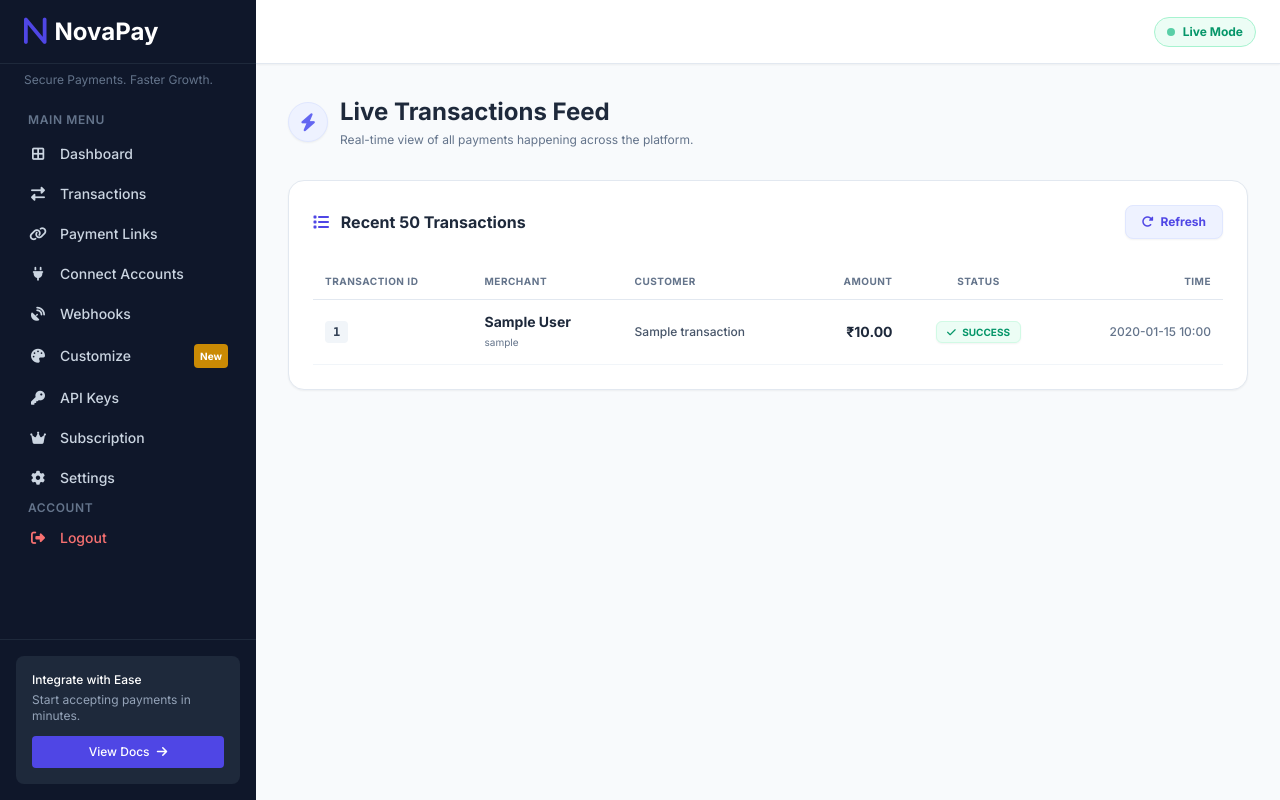
After one commit to KARAMbhaiyaaaa425/KARAN13467GH, a Flask app: page /admin/transactions in a window 1280 px wide. The commit adds this page. Run offline with Flask 3, Linux system fonts and the light colour scheme; the visitor is signed in with stand-in values (Sample User, id 1); tables that the repository leaves empty hold one stand-in row (values such as "Sample post"); some libraries are stand-ins or nearby versions.

Commit message:
Add files via upload

```diff
--- a/templates/admin.html
+++ b/templates/admin.html
@@ -1,4 +1,4 @@
-{% extends 'base.html' %}
+{% extends 'admin_base.html' %}
 
 {% block content %}
 <div class="mb-8 flex items-center gap-3">
--- /dev/null
+++ b/templates/admin_base.html
@@ -0,0 +1,168 @@
+<!DOCTYPE html>
+<html lang="en">
+<head>
+    <meta charset="UTF-8">
+    <meta name="viewport" content="width=device-width, initial-scale=1.0">
+    <title>NovaPay Dashboard</title>
+
+    <!-- Tailwind CSS -->
+    <script src="https://cdn.tailwindcss.com"></script>
+
+    <!-- FontAwesome -->
+    <link rel="stylesheet" href="https://cdnjs.cloudflare.com/ajax/libs/font-awesome/6.4.0/css/all.min.css">
+
+    <!-- Google Fonts -->
+    <link href="https://fonts.googleapis.com/css2?family=Inter:wght@300;400;500;600;700&display=swap" rel="stylesheet">
+
+    <!-- Chart.js -->
+    <script src="https://cdn.jsdelivr.net/npm/chart.js"></script>
+
+    <!-- SweetAlert2 -->
+    <script src="https://cdn.jsdelivr.net/npm/sweetalert2@11"></script>
+
+    <script>
+        tailwind.config = {
+            theme: {
+                extend: {
+                    fontFamily: {
+                        sans: ['Inter', 'sans-serif'],
+                    },
+                    colors: {
+                        sidebar: '#0f172a',
+                        primary: '#4f46e5',
+                        success: '#10b981',
+                        warning: '#f59e0b',
+                        danger: '#ef4444',
+                    }
+                }
+            }
+        }
+    </script>
+    <style>
+        body { font-family: 'Inter', sans-serif; background-color: #f8fafc; }
+        .sidebar-link { transition: all 0.2s ease; }
+        .sidebar-link:hover { background-color: rgba(255,255,255,0.1); color: white; }
+        .sidebar-link.active { background-color: #4f46e5; color: white; border-radius: 0.5rem; }
+        .sidebar-scroll::-webkit-scrollbar { display: none; }
+        .sidebar-scroll { -ms-overflow-style: none; scrollbar-width: none; }
+    </style>
+
+    {% block extra_head %}{% endblock %}
+</head>
+<body class="flex h-screen overflow-hidden">
+
+    <!-- Sidebar -->
+    <aside class="w-64 bg-sidebar text-slate-300 flex flex-col h-full shrink-0">
+        <div class="h-16 flex items-center px-6 border-b border-slate-800">
+            <div class="text-2xl font-bold text-white flex items-center gap-2">
+                <i class="fa-solid fa-n fa-lg text-primary"></i>
+                <span>NovaPay</span>
+            </div>
+        </div>
+        <div class="px-6 py-2 text-xs text-slate-500">Secure Payments. Faster Growth.</div>
+
+                <nav class="flex-1 overflow-y-auto sidebar-scroll px-4 py-4 space-y-1">
+            <div class="mb-2 text-xs font-semibold text-slate-500 uppercase tracking-wider px-3">Main Menu</div>
+
+            <a href="/dashboard" class="sidebar-link {% if request.path == '/dashboard' %}active{% endif %} flex items-center gap-3 px-3 py-2 text-sm font-medium">
+                <i class="fa-solid fa-border-all w-5 text-center"></i> Dashboard
+            </a>
+
+            <a href="/transactions" class="sidebar-link {% if request.path == '/transactions' %}active{% endif %} flex items-center gap-3 px-3 py-2 text-sm font-medium">
+                <i class="fa-solid fa-right-left w-5 text-center"></i> Transactions
+            </a>
+
+            <a href="/payment_links" class="sidebar-link {% if request.path == '/payment_links' %}active{% endif %} flex items-center gap-3 px-3 py-2 text-sm font-medium">
+                <i class="fa-solid fa-link w-5 text-center"></i> Payment Links
+            </a>
+
+
+
+            <a href="/settings" class="sidebar-link flex items-center gap-3 px-3 py-2 text-sm font-medium text-slate-300">
+                <i class="fa-solid fa-plug w-5 text-center"></i> Connect Accounts
+            </a>
+
+            <a href="/webhook_logs" class="sidebar-link {% if request.path == '/webhook_logs' %}active{% endif %} flex items-center gap-3 px-3 py-2 text-sm font-medium">
+                <i class="fa-solid fa-satellite-dish w-5 text-center"></i> Webhooks
+            </a>
+
+            <a href="/customize" class="sidebar-link {% if request.path == '/customize' %}active{% endif %} flex items-center justify-between px-3 py-2 text-sm font-medium text-slate-300">
+                <div class="flex items-center gap-3"><i class="fa-solid fa-palette w-5 text-center"></i> Customize</div>
+                <span class="bg-yellow-600 text-white text-[10px] font-bold px-1.5 py-0.5 rounded">New</span>
+            </a>
+
+            <a href="/api_docs" class="sidebar-link {% if request.path == '/api_docs' %}active{% endif %} flex items-center gap-3 px-3 py-2 text-sm font-medium text-slate-300">
+                <i class="fa-solid fa-key w-5 text-center"></i> API Keys
+            </a>
+
+
+
+            <a href="#" class="sidebar-link flex items-center gap-3 px-3 py-2 text-sm font-medium text-slate-300">
+                <i class="fa-solid fa-crown w-5 text-center"></i> Subscription
+            </a>
+
+
+
+            <a href="/settings" class="sidebar-link {% if request.path == '/settings' %}active{% endif %} flex items-center gap-3 px-3 py-2 text-sm font-medium text-slate-300">
+                <i class="fa-solid fa-gear w-5 text-center"></i> Settings
+            </a>
+
+            <div class="mt-6 mb-2 text-xs font-semibold text-slate-500 uppercase tracking-wider px-3">Account</div>
+            <a href="/logout" class="sidebar-link flex items-center gap-3 px-3 py-2 text-sm font-medium text-red-400 hover:text-red-300">
+                <i class="fa-solid fa-right-from-bracket w-5 text-center"></i> Logout
+            </a>
+        </nav>
+
+        <div class="p-4 border-t border-slate-800">
+            <div class="bg-slate-800 rounded-lg p-4">
+                <p class="text-xs font-medium text-white mb-1">Integrate with Ease</p>
+                <p class="text-xs text-slate-400 mb-3">Start accepting payments in minutes.</p>
+                <button class="w-full bg-primary text-white text-xs font-medium py-2 rounded hover:bg-indigo-700 transition">View Docs <i class="fa-solid fa-arrow-right ml-1"></i></button>
+            </div>
+        </div>
+    </aside>
+
+    <!-- Main Content -->
+    <div class="flex-1 flex flex-col h-full overflow-hidden">
+
+        <header class="h-16 bg-white border-b border-slate-200 flex items-center justify-end px-6 shrink-0 z-10 shadow-sm">
+            <div class="flex items-center gap-2 bg-emerald-50 text-emerald-600 px-3 py-1.5 rounded-full text-xs font-bold border border-emerald-200">
+                <div class="w-2 h-2 rounded-full bg-emerald-500 animate-pulse"></div>
+                Live Mode
+            </div>
+        </header>
+
+        <main class="flex-1 overflow-y-auto p-6 lg:p-8 relative">
+            {% block content %}{% endblock %}
+        </main>
+
+    </div>
+
+
+
+    <script>
+        const pModal = document.getElementById('paymentModal');
+        const pModalContent = document.getElementById('paymentModalContent');
+
+        function showCreatePaymentModal() {
+            pModal.classList.remove('hidden');
+            setTimeout(() => {
+                pModal.classList.remove('opacity-0');
+                pModalContent.classList.remove('scale-95');
+            }, 10);
+        }
+
+        function hideCreatePaymentModal() {
+            pModal.classList.add('opacity-0');
+            pModalContent.classList.add('scale-95');
+            setTimeout(() => {
+                pModal.classList.add('hidden');
+            }, 200);
+        }
+
+        pModal.addEventListener('click', (e) => {
+            if (e.target === pModal) hideCreatePaymentModal();
+        });
+    </script>
+</body>
+</html>
--- /dev/null
+++ b/templates/admin_transactions.html
@@ -0,0 +1,77 @@
+{% extends 'admin_base.html' %}
+
+{% block content %}
+<div class="mb-8 flex items-center gap-3">
+    <div class="w-10 h-10 bg-indigo-50 text-indigo-500 rounded-full flex items-center justify-center text-lg shadow-sm border border-indigo-100">
+        <i class="fa-solid fa-bolt"></i>
+    </div>
+    <div>
+        <h1 class="text-2xl font-black text-slate-800">Live Transactions Feed</h1>
+        <p class="text-xs text-slate-500 mt-1">Real-time view of all payments happening across the platform.</p>
+    </div>
+</div>
+
+<div class="bg-white rounded-2xl p-6 shadow-sm border border-slate-200">
+    <div class="flex items-center justify-between mb-6">
+        <div>
+            <h3 class="text-base font-bold text-slate-800"><i class="fa-solid fa-list text-primary mr-2"></i> Recent 50 Transactions</h3>
+        </div>
+        <button onclick="window.location.reload()" class="bg-indigo-50 hover:bg-indigo-100 text-indigo-600 text-xs font-bold px-4 py-2 rounded-lg transition border border-indigo-100 shadow-sm"><i class="fa-solid fa-rotate-right mr-1"></i> Refresh</button>
+    </div>
+
+    <div class="overflow-x-auto">
+        <table class="w-full text-left border-collapse">
+            <thead>
+                <tr class="border-b border-slate-200 text-[10px] text-slate-500 uppercase tracking-wider">
+                    <th class="p-3 font-bold">Transaction ID</th>
+                    <th class="p-3 font-bold">Merchant</th>
+                    <th class="p-3 font-bold">Customer</th>
+                    <th class="p-3 font-bold text-right">Amount</th>
+                    <th class="p-3 font-bold text-center">Status</th>
+                    <th class="p-3 font-bold text-right">Time</th>
+                </tr>
+            </thead>
+            <tbody class="text-sm text-slate-700">
+                {% for t in txns %}
+                <tr class="border-b border-slate-100 hover:bg-slate-50 transition-colors">
+                    <td class="p-3">
+                        <span class="font-mono text-xs font-bold text-slate-700 bg-slate-100 px-2 py-1 rounded">{{ t[0] }}</span>
+                    </td>
+                    <td class="p-3">
+                        <div class="font-bold text-slate-800">{{ t[4] if t[4] else 'Unknown' }}</div>
+                        <div class="text-[10px] text-slate-500">{{ t[5] }}</div>
+                    </td>
+                    <td class="p-3">
+                        <span class="text-xs font-medium text-slate-600">{{ t[6] if t[6] else 'N/A' }}</span>
+                    </td>
+                    <td class="p-3 text-right">
+                        <span class="font-black text-slate-800">₹{{ "{:,.2f}".format(t[1]) }}</span>
+                    </td>
+                    <td class="p-3 text-center">
+                        {% if t[2] == 'completed' %}
+                            <span class="bg-emerald-50 text-emerald-600 border border-emerald-100 text-[10px] font-bold px-2.5 py-1 rounded-md shadow-sm uppercase"><i class="fa-solid fa-check mr-1"></i> Success</span>
+                        {% elif t[2] == 'pending' %}
+                            <span class="bg-amber-50 text-amber-600 border border-amber-100 text-[10px] font-bold px-2.5 py-1 rounded-md shadow-sm uppercase"><i class="fa-regular fa-clock mr-1"></i> Pending</span>
+                        {% else %}
+                            <span class="bg-red-50 text-red-500 border border-red-100 text-[10px] font-bold px-2.5 py-1 rounded-md shadow-sm uppercase"><i class="fa-solid fa-xmark mr-1"></i> {{ t[2] }}</span>
+                        {% endif %}
+                    </td>
+                    <td class="p-3 text-right text-xs text-slate-500 font-medium">
+                        {{ t[3][:16].replace('T', ' ') }}
+                    </td>
+                </tr>
+                {% endfor %}
+
+                {% if not txns %}
+                <tr>
+                    <td colspan="6" class="p-8 text-center text-slate-500">
+                        <i class="fa-solid fa-inbox text-3xl mb-3 text-slate-300"></i>
+                        <p>No transactions found on the platform yet.</p>
+                    </td>
+                </tr>
+                {% endif %}
+            </tbody>
+        </table>
+    </div>
+</div>
+{% endblock %}
```
